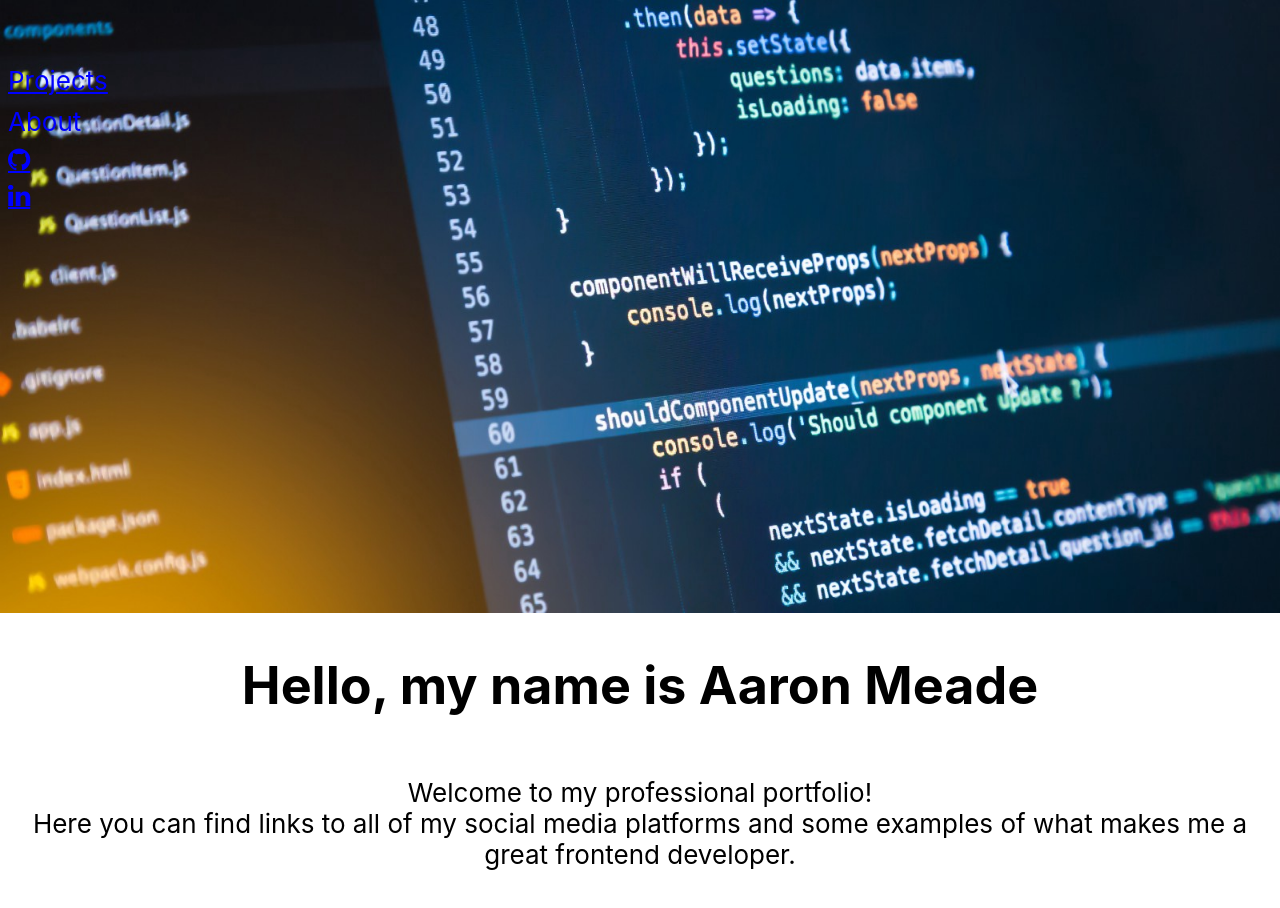
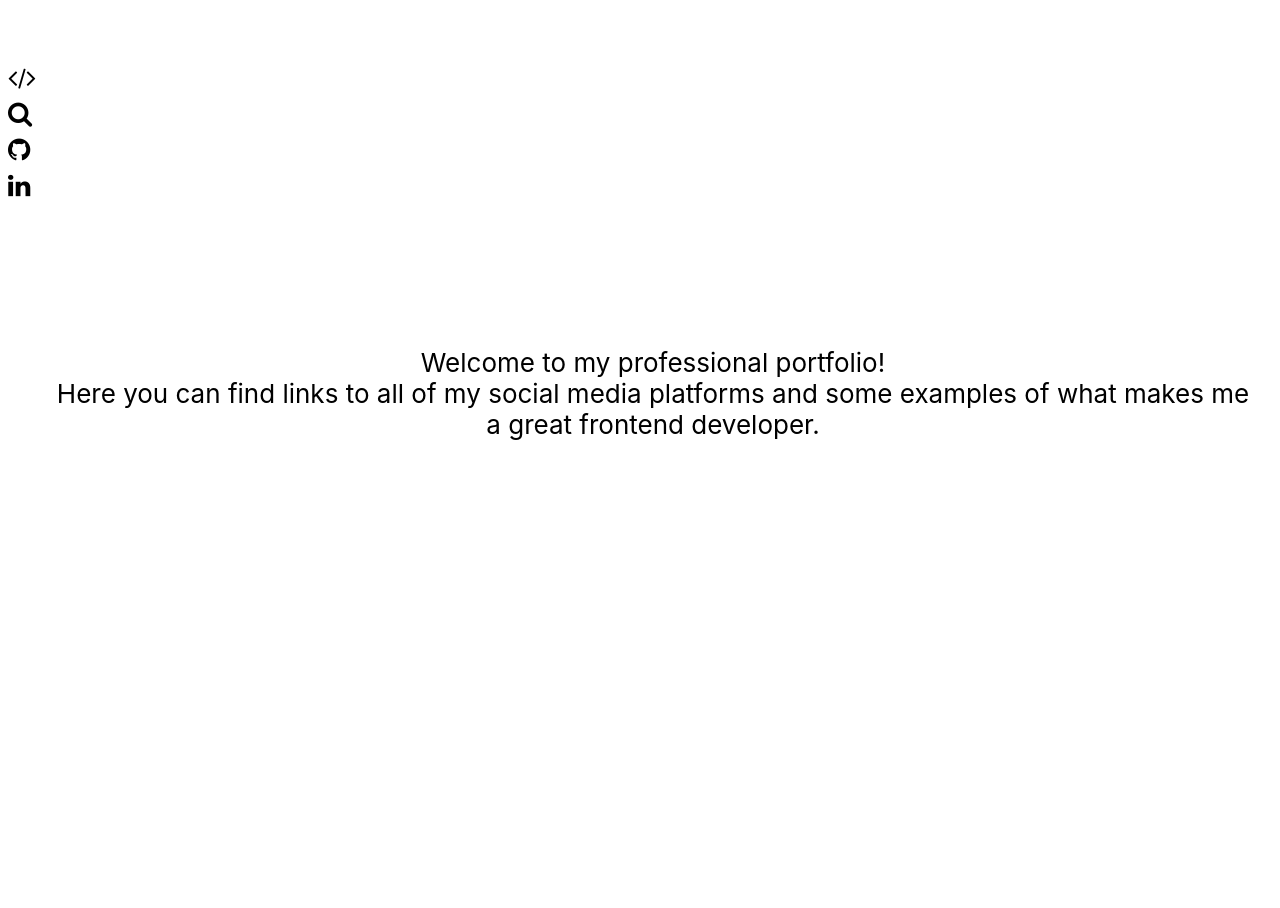
Before and after one commit to Aaronmeade92/portfolio, a React (Create React App) app: page /about in a window 1280 px wide. After the commit the page ends 800 px from the top, so only its background shows below. Built offline with nearby package versions, Linux system fonts and the light colour scheme.

Commit message:
reworking my entire portfolio

```diff
--- a/src/App.css
+++ b/src/App.css
@@ -1,3 +1,4 @@
+
 .App {
   text-align: center;
 }
--- a/src/App.js
+++ b/src/App.js
@@ -14,7 +14,7 @@ class App extends Component {
       <div className="App">
         <header className="App-header">
           {/* <img src={logo} className="App-logo" alt="logo" /> */}
-          < Dashboard />
+          <Route exact path='/' component={Dashboard}/>
           <Route exact path='/projects' component={ProjectData}/>
           <Route exact path='/about' component={About}/>
         </header>
--- a/src/components/About.js
+++ b/src/components/About.js
@@ -1,8 +1,9 @@
-import React, { Component } from 'react';
+import React, { Component, Fragment } from 'react';
+import NavBar from './NavBar.js';
 
 
 const textStyle = {
-    paddingLeft: "1em",
+    paddingLeft: "2em",
     paddingRight: "1em",
     paddingBottom: "1%",
 }
@@ -10,9 +11,12 @@ const textStyle = {
 class About extends Component {
     render() {
         return (
+            <Fragment>
+            <NavBar />
             <div>
                 <p style={textStyle}> Welcome to my professional portfolio! <br/> Here you can find links to all of my social media platforms and some examples of what makes me a great frontend developer.</p>
             </div>
+            </Fragment>
         );
     }
 }
--- a/src/components/Dashboard.js
+++ b/src/components/Dashboard.js
@@ -1,24 +1,46 @@
 import React, { Fragment, Component } from 'react';
 import NavBar from './NavBar.js';
-import genericCodeImage from '../images/genericcodeimage.jpg';
+import portfolioBackground from '../images/portfolioBackground.jpg';
+import { NavLink } from 'react-router-dom';
+
+
 
 const imgStyle = {
     zIndex: '-1',
     position: 'relative',
-    width: '100%'
+    width: '100%',
 }
+
+const container = {
+    position: 'relative',
+    textAlign: 'center',
+}
+
+const textStyle = {
+    position: 'absolute',
+    top: '40%',
+    bottom: '50%',
+    paddingLeft: '25%',
+    color: 'white'
+}
+
+const buttonPosition = {
+    position: 'absolute',
+    top: '70%',
+    bottom: '20%',
+    }
 
 class Dashboard extends Component {
 
     render() {
         return(
             <Fragment>
-                <link rel="stylesheet" href="https://cdnjs.cloudflare.com/ajax/libs/font-awesome/4.7.0/css/font-awesome.min.css"/>
-              <div>
-                <img style={imgStyle} src={genericCodeImage}/>
-                <h1>Hello, my name is Aaron Meade</h1>
-                < NavBar/>
+            <link rel = "stylesheet" href = "https://cdnjs.cloudflare.com/ajax/libs/bttn.css/0.2.4/bttn.css"/>
+              <div style={container}>
+                <img style={imgStyle} src={portfolioBackground}/>
+                <h1 style={textStyle}>Hello, my name is Aaron Meade</h1>
               </div>
+                <NavLink style={buttonPosition} to='/projects'><button class='bttn-fill bttn-success'>Go To Projects</button></NavLink>
             </Fragment>
         )
     }
--- a/src/components/NavBar.js
+++ b/src/components/NavBar.js
@@ -15,25 +15,45 @@ const navDiv = {
     transition: '0.5s',
 }
 const textStyle = {
-    color: 'blue',
+    color: 'black',
     display: 'block',
     transition: '0.3s',
     padding: '5px',
-    paddingLeft: '8px'
-
+    paddingLeft: '8px',
+    textDecoration: 'none'
 }
 
-const active = {
-    textDecoration: 'none',
+const hiddenStyle = {
+    color: 'blue',
 }
 
 class NavBar extends Component {
+
+    state = {
+        showProjects: false,
+        showAbout: false,
+    }
+
+    projectInfo = () => {
+        this.setState({ showProjects: true });
+    }
+    aboutInfo = () => {
+        this.setState({ showAbout: true });
+    }
+    hideProject = () => {
+        this.setState({ showProjects: false });
+    }
+    hideAbout = () => {
+        this.setState({ showAbout: false });
+    }
+
     render() {
         return (
             <div style={navDiv}>
-                {/* <NavLink style={navStyle} activeStyle={active} to='/home'>Home</NavLink> */}
-                <NavLink style={textStyle} activeStyle={active} to='/projects'>Projects</NavLink>
-                <NavLink style={textStyle} activeStyle={active} to='/about'>About</NavLink>
+                <link rel="stylesheet" href="https://cdnjs.cloudflare.com/ajax/libs/font-awesome/4.7.0/css/font-awesome.min.css"/>
+
+                <NavLink style={textStyle} onMouseEnter={this.projectInfo} onMouseLeave={this.hideProject} class='fa fa-code'to='/projects'>{this.state.showProjects && <p style={hiddenStyle} >INFO</p> }</NavLink>
+                <NavLink style={textStyle} onMouseEnter={this.aboutInfo} onMouseLeave={this.hideAbout} class='fa fa-search' to='/about'>{this.state.showAbout && <p style={hiddenStyle} >INFO</p> }</NavLink>
                 <li><a style={textStyle} href="https://github.com/aaronmeade92" class="fa fa-github"></a></li>
                 <li><a style={textStyle} href="https://www.linkedin.com/in/aaron-meade/" class="fa fa-linkedin"></a></li>
 
--- a/src/components/ProjectData.js
+++ b/src/components/ProjectData.js
@@ -1,6 +1,7 @@
 import React, {Fragment,Component} from 'react';
 import starwarsstudy from '../images/starwars-study.jpg';
 import chewsit from '../images/chewsit.jpg';
+import NavBar from './NavBar';
 
 const projects = {
     textAlign: "left",
@@ -16,6 +17,7 @@ const projectsText = {
 
 const projectLinks = {
     color: "blue",
+    paddingLeft: '20%',
 }
 
 const imageStyle = {
@@ -28,6 +30,8 @@ class Content extends Component {
     render() {
         return (
         <Fragment>
+            <NavBar />
+
             <div style={projects}>
             <div>
             <h2><a style={projectLinks} href="https://github.com/Chewsit/chewsit-client">Chews It</a></h2>
```
Also changed, not shown: src/images/portfolioBackground.jpg (added).
